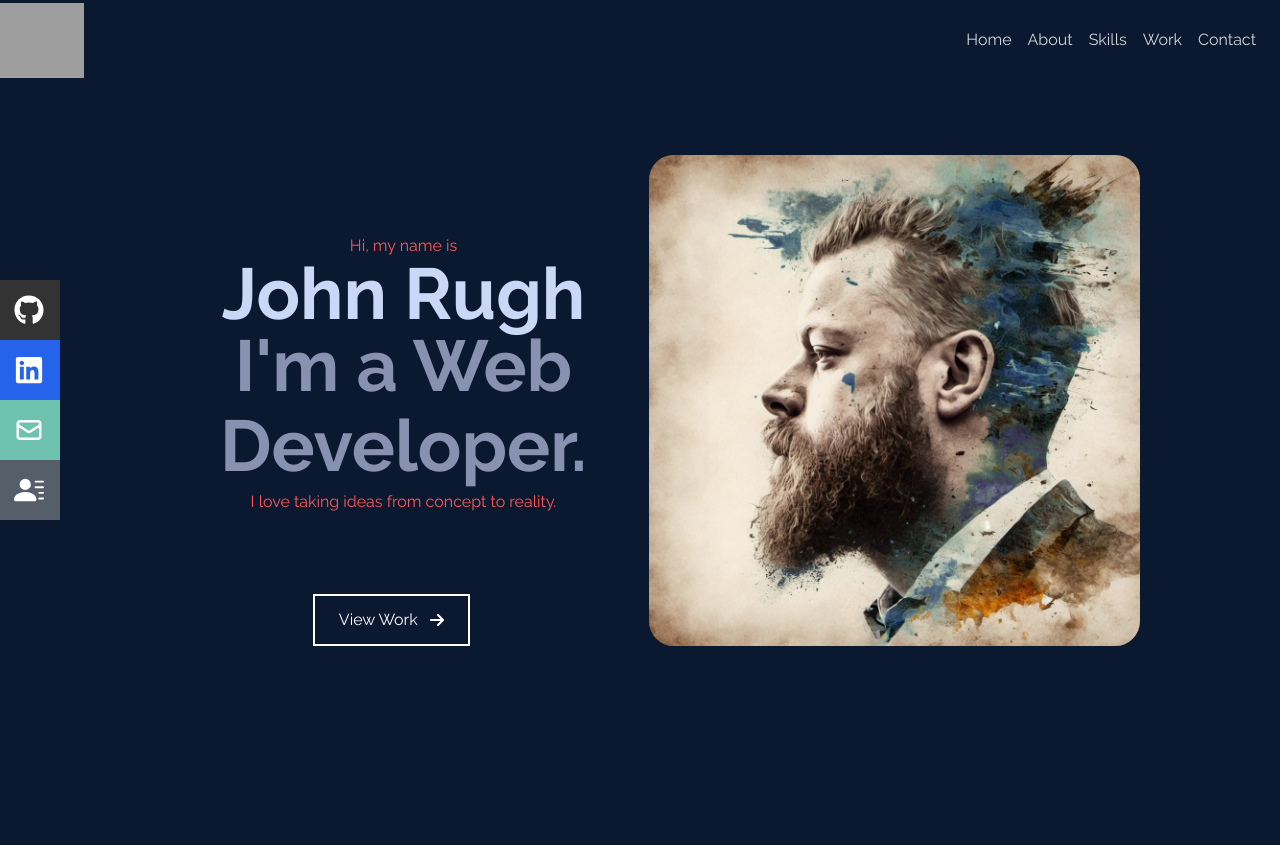
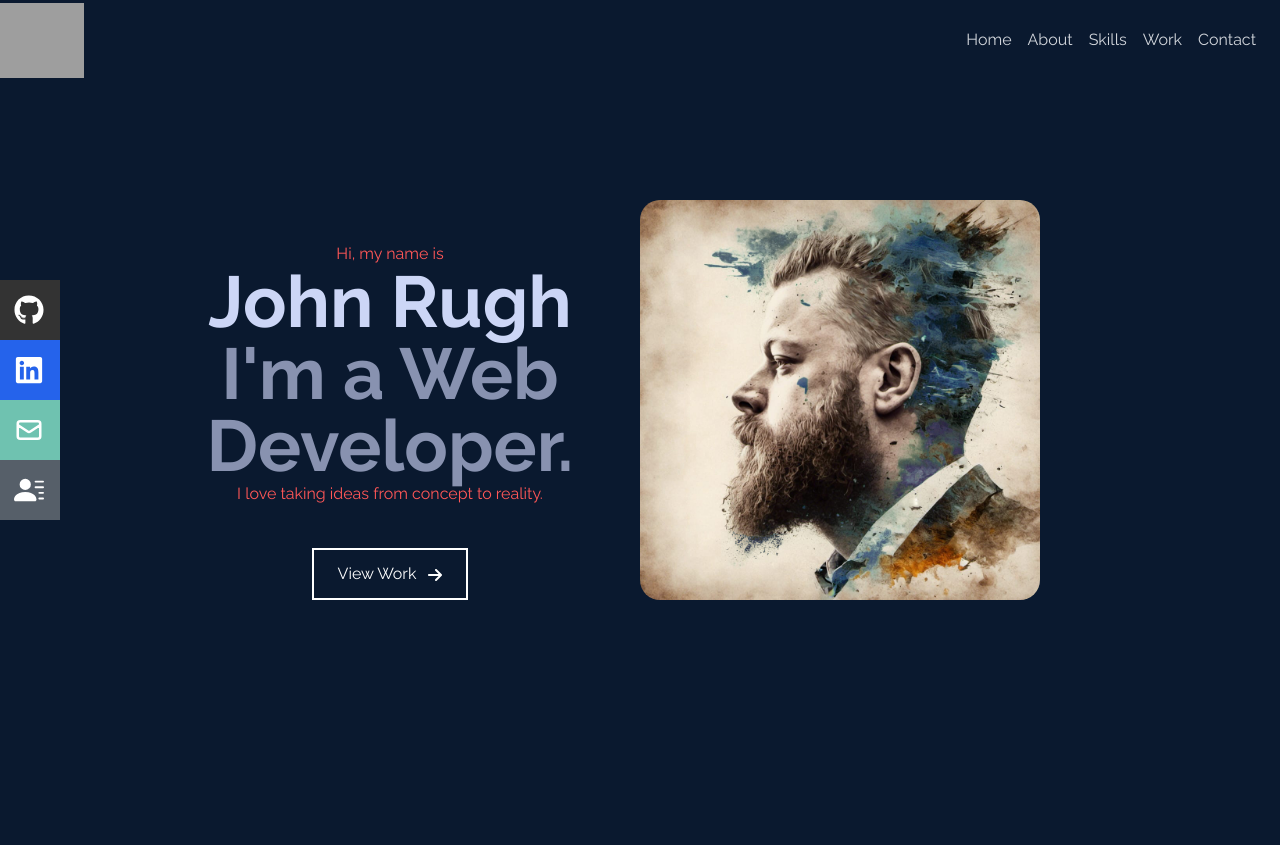
Before and after one commit to roodhouse/python-portfolio, a Flask app: page / in a window 1280 px wide. Shown: the top 845 px of the page. Run offline with Flask 3, Linux system fonts and the light colour scheme; data comes from the database, SQL or seed files in the repository; some libraries are stand-ins or nearby versions; grey boxes are pictures that could not be loaded.

Commit message:
pic replacement

```diff
--- a/static/css/styles.css
+++ b/static/css/styles.css
@@ -17,11 +17,14 @@ body {
 }
 
 .webDev2 {
-    display: initial;
+    display: none;
+    color: #8892B0;
+    margin: 0;
 }
 
 .nav-link {
-    color: #d1d5db
+    color: #d1d5db;
+    cursor: pointer;
 }
 
 .nav-link:hover {
@@ -75,6 +78,9 @@ body {
 #homeContainer {
     padding: 80px 2rem 0 2rem;
     height: 100vh;
+    margin-left: auto;
+    margin-right: auto;
+    flex-direction: column;
 }
 
 #homeContainerTwo {
@@ -433,6 +439,7 @@ body {
 
     #homeCopyText {
         max-width: 100%;
+        width: 100%;
     }
 
     .fullName {
@@ -457,7 +464,6 @@ body {
         display: flex;
         justify-content: center;
         width: 100%;
-        margin-right: 5%;
         padding: 0;
     }
 
@@ -597,3 +603,29 @@ body {
         text-decoration: none;
     }
 }
+
+/* xlarge */
+@media only screen and (min-width: 1280px) {
+    #homeCopyContainer {
+        padding: 0;
+    }
+
+    #largeWidthSetup {
+        height: 50%;
+    }
+
+    #homeImageContainer {
+        max-height: 50%;
+    }
+
+    .webDev2 {
+        margin: 0;
+    }
+
+    #homeContainer {
+        margin: 0;
+        padding: 0;
+        flex-direction: row;
+        width: 100%;
+    }
+}
--- a/templates/home.html
+++ b/templates/home.html
@@ -1,4 +1,4 @@
-<div id="homeContainer" class="mx-auto d-flex flex-column justify-content-center">
+<div id="homeContainer" class="d-flex justify-content-center">
     <div id="homeContainerTwo" class="d-flex flex-row justify-content-center">
         <div id="homeCopyContainer">
             <div id="homeCopyText">
```
